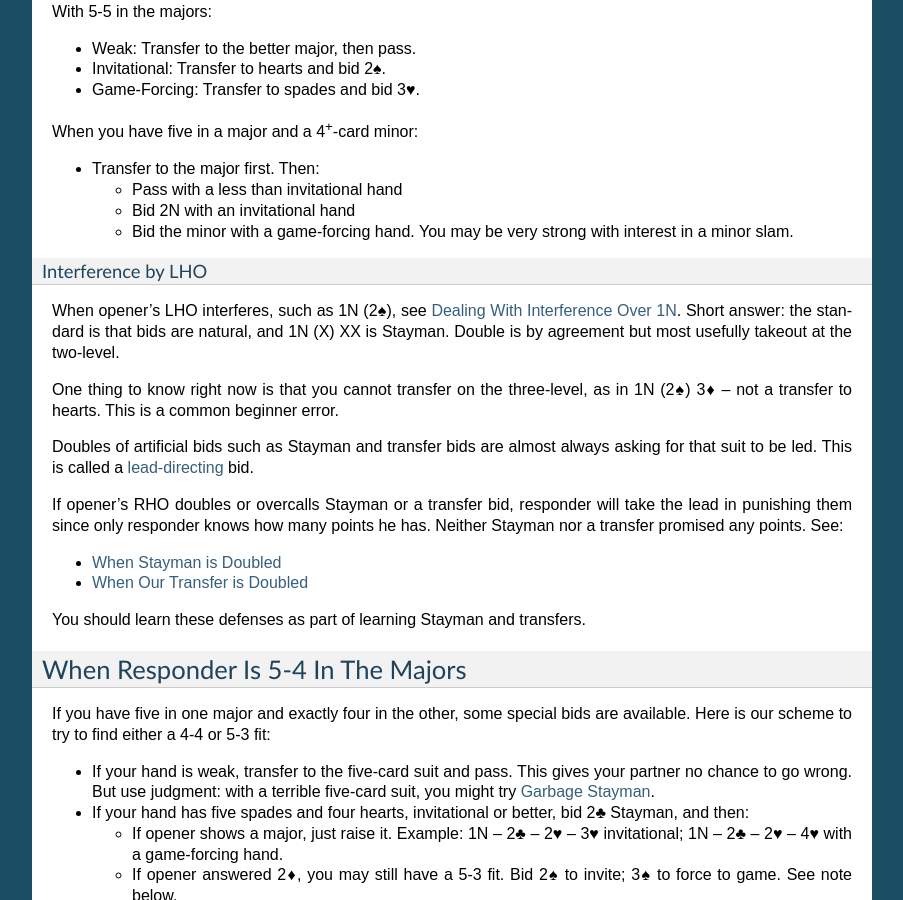
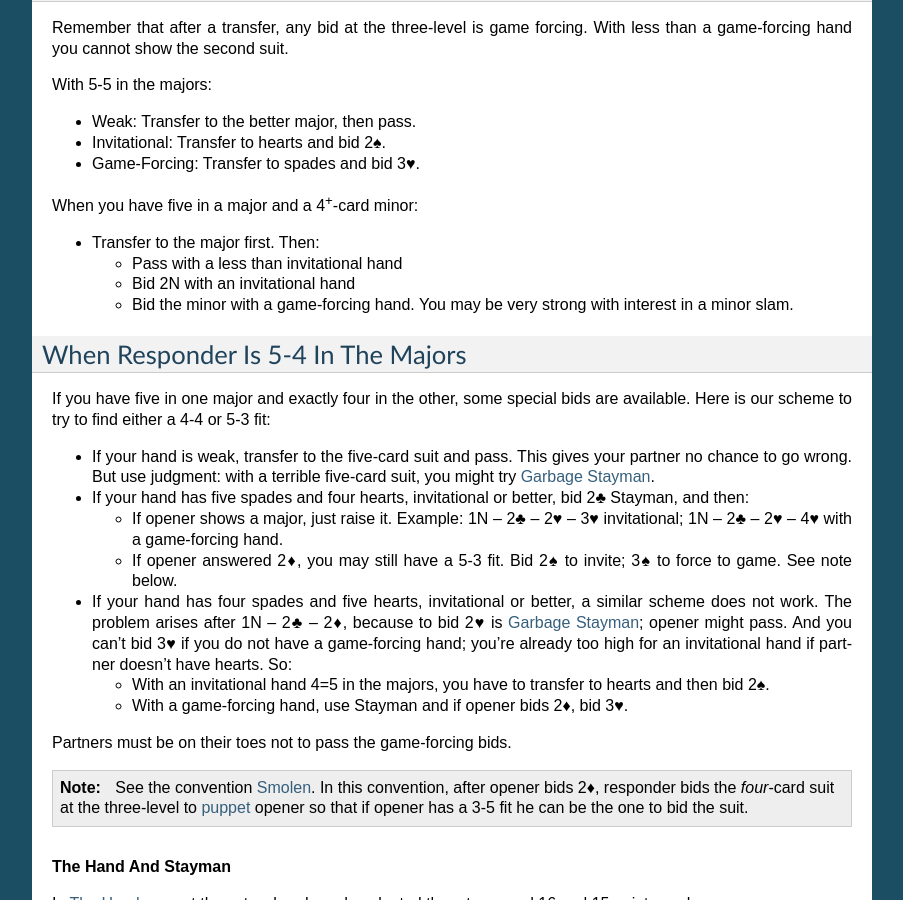
Before and after one commit to pfdubois/BridgeBidding, a Sphinx documentation site: the page built from source/NoTrump.rst, in a window 1280 px wide and 900 px high, scrolled down 6323 px. Shown: the whole window, without its empty margins (198-1101 px from the left). Built offline with Sphinx 7.4.7, drawn with Linux system fonts in a browser that asks for light colours; some of the changed text lies outside the part shown.

Commit message:
1N cleanup

```diff
--- a/source/NoTrump.rst
+++ b/source/NoTrump.rst
@@ -471,31 +477,6 @@ When you have five in a major and a |4ormore|-card minor:
   * Bid the minor with a game-forcing hand. You may be very strong with interest in
     a minor slam.
 
-.. index::
-   single: transfer; interference over
-
-Interference by LHO
-~~~~~~~~~~~~~~~~~~~
-
-When opener's LHO interferes, such as 1N (2♠), see
-:ref:`Dealing With Interference Over 1N <1ninterference>`. Short answer: the standard
-is that bids are natural, and 1N (X) XX is Stayman. Double is by agreement but most
-usefully takeout at the two-level.
-
-One thing to know right now is that you cannot transfer on the three-level, as in
-1N (2♠) 3♦ -- not a transfer to hearts.  This is a common beginner error.
-
-Doubles of artificial bids such as Stayman and transfer bids are almost always
-asking for that suit to be led. This is called a :term:`lead-directing` bid.
-
-If opener's RHO doubles or overcalls Stayman or a transfer bid,
-responder will take the lead in punishing them since only responder knows how many
-points he has. Neither Stayman nor a transfer promised any points. See:
-
-* :ref:`When Stayman is Doubled <staymandoubled>`
-* :ref:`When Our Transfer is Doubled <transferdoubled>`
-
-You should learn these defenses as part of learning Stayman and transfers.
 
 .. index::
    single: Garbage Stayman; with 5-4 majors
@@ -871,8 +852,7 @@ he passes it around to the responder, who can redouble to ask for Stayman again,
 or pass for penalty.
 
 When Stayman is overcalled, opener should usually pass and let responder decide
-to double for penalty or not. I say this on general principles, I've never seen it
-discussed.
+what to do, because responder's hand is unknown.
 
 .. _stolenbids:
 
```
Also changed, not shown: other parts of source/NoTrump.rst (+6 -0 lines).
